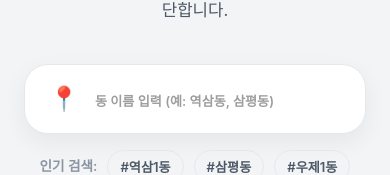
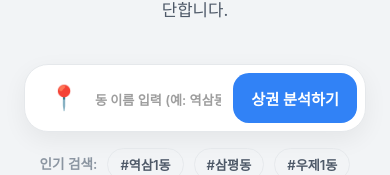
Before and after one commit to poporu54-crypto/maumdata, a Next.js app: page /stats/market-area in a window 390 px wide. Shown: the part 406-581 px from the top of the page. Built offline with nearby package versions, Linux system fonts and the light colour scheme.

Commit message:
style: fix mobile responsiveness for search forms in main page and market-area page

```diff
--- a/src/app/stats/market-area/page.tsx
+++ b/src/app/stats/market-area/page.tsx
@@ -265,18 +265,19 @@ export default function MarketAreaHub() {
                 }}
                 style={{
                   flex: 1,
+                  minWidth: 0, // 모바일 뷰 잘림 방지용 최소 너비 리셋
                   border: "none",
                   background: "transparent",
                   fontSize: "1.15rem",
                   fontWeight: 600,
                   color: "var(--color-text-main)",
-                  padding: "12px 16px 12px 0"
+                  padding: "12px 12px 12px 0"
                 }}
               />
               <button type="submit" className="btn-primary" style={{
                 borderRadius: "16px",
-                padding: "14px 28px",
-                fontSize: "1rem",
+                padding: "14px 18px", // 모바일 가로 폭 대응을 위해 좌우 패딩 최적화 (기존 28px)
+                fontSize: "0.95rem",
                 whiteSpace: "nowrap"
               }}>
                 상권 분석하기
```
Also changed, not shown: scratch/test_kipris_api.js (added, +23 -0 lines), src/components/SearchForm.tsx (+4 -3 lines).
